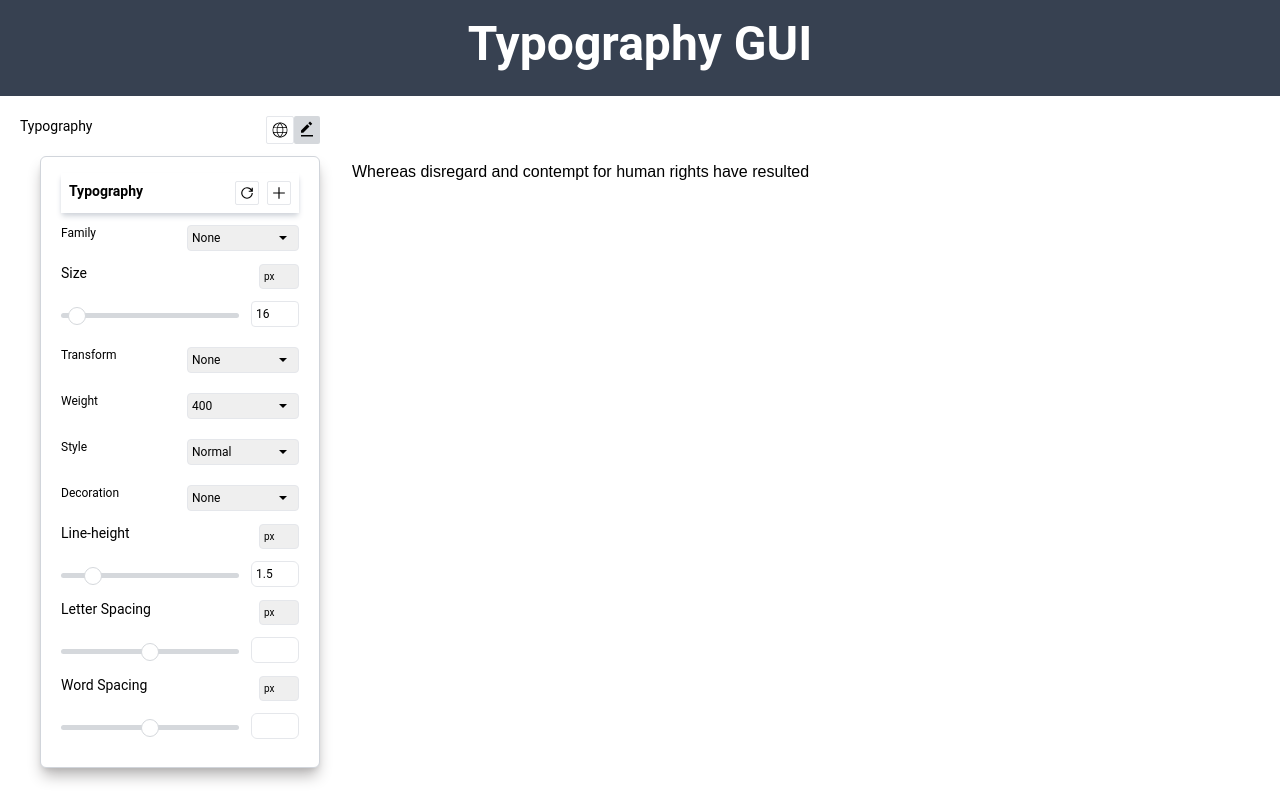
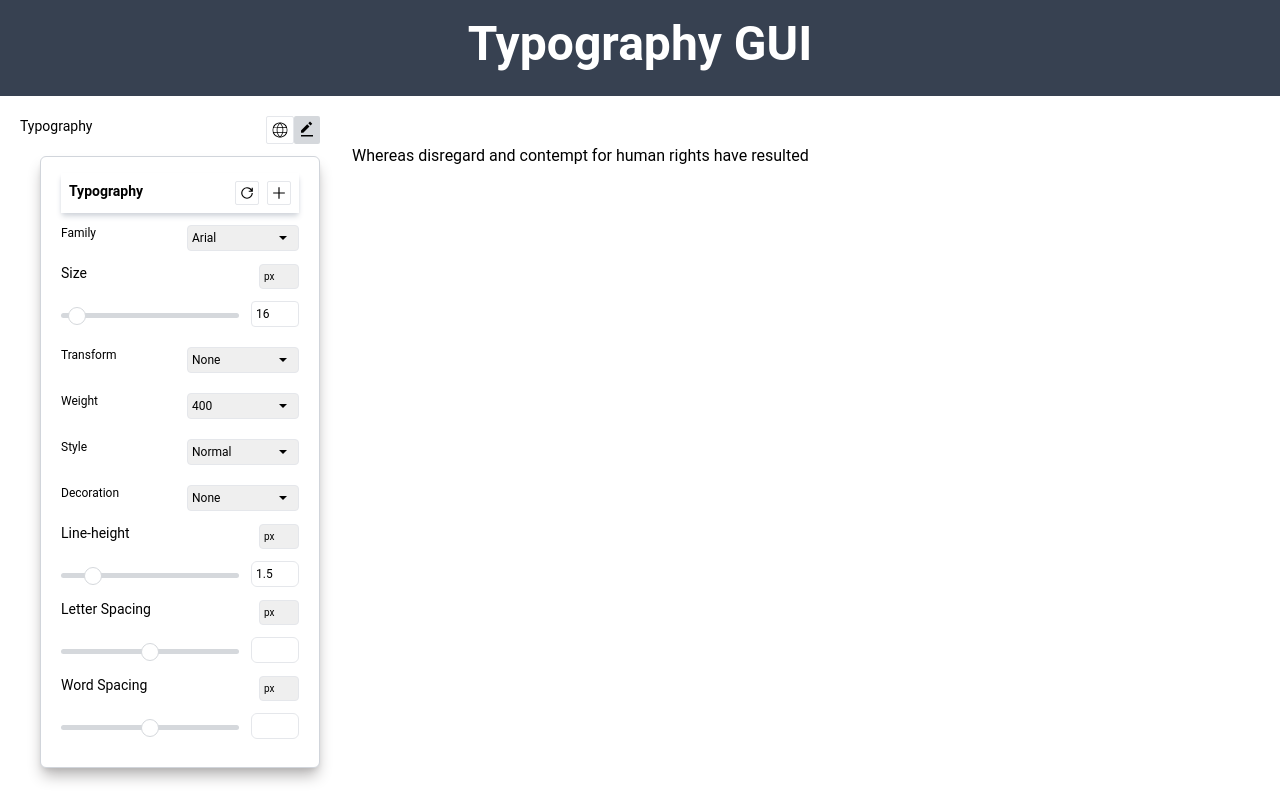
Before and after one commit to anayetullah-developer/typographyGUI, a React (Vite) app: page / in a window 1280 px wide. Both pictures are taken after a click on the element 280 px from the left and 130 px from the top of the page. Built offline with nearby package versions, Linux system fonts and the light colour scheme; some icons are missing.

Commit message:
Added font family

```diff
--- a/src/App.jsx
+++ b/src/App.jsx
@@ -6,12 +6,36 @@ import { IoMdArrowDropdown } from "react-icons/io";
 import { LiaAngleDownSolid } from "react-icons/lia";
 
 function App() {
+  const fontFamilies = [
+    "Arial",
+    "Verdana",
+    "Helvetica",
+    "Georgia",
+    "Times New Roman",
+    "Courier New",
+    "Lucida Console",
+    "Trebuchet MS",
+    "Palatino Linotype",
+    "Tahoma",
+    "Impact",
+    "Arial Black",
+    "Comic Sans MS",
+    "Copperplate",
+    "Brush Script MT",
+    "Lucida Handwriting",
+    "Geneva",
+    "Candara",
+    "Franklin Gothic Medium",
+    "Garamond",
+  ];
+
   const [isPopoverOpen, setIsPopoverOpen] = useState(false);
   const togglePopover = () => {
     setIsPopoverOpen(!isPopoverOpen);
   };
+
   const [typography, setTypography] = useState({
-    fontFamily: "Arial, sans-serif",
+    fontFamily: "Arial, ",
     fontSize: "16px",
     fontWeight: "400",
     fontStyle: "normal",
@@ -81,16 +105,17 @@ function App() {
                   <label className="text-xs">Family</label>
                   <div className="relative inline-block w-28">
                     <select
-                      value={typography.textTransform}
+                      value={typography.fontFamily}
                       onChange={(e) =>
-                        updateTypography("textTransform", e.target.value)
+                        updateTypography("fontFamily", e.target.value)
                       }
                       className="border rounded p-1 w-full appearance-none text-xs"
                     >
-                      <option value="none">None</option>
-                      <option value="uppercase">Uppercase</option>
-                      <option value="lowercase">Lowercase</option>
-                      <option value="capitalize">Capitalize</option>
+                      {fontFamilies.map((font, index) => (
+                        <option key={index} value={font}>
+                          {font}
+                        </option>
+                      ))}
                     </select>
                     <div className="absolute inset-y-0 right-0 flex items-center pr-2">
                       <IoMdArrowDropdown />
@@ -421,7 +446,7 @@ function App() {
         {/* Content Display part */}
 
         <div className="p-8">
-          <p style={typography} className="mt-8">
+          <p style={typography} className="mt-4">
             Whereas disregard and contempt for human rights have resulted
           </p>
         </div>
```
